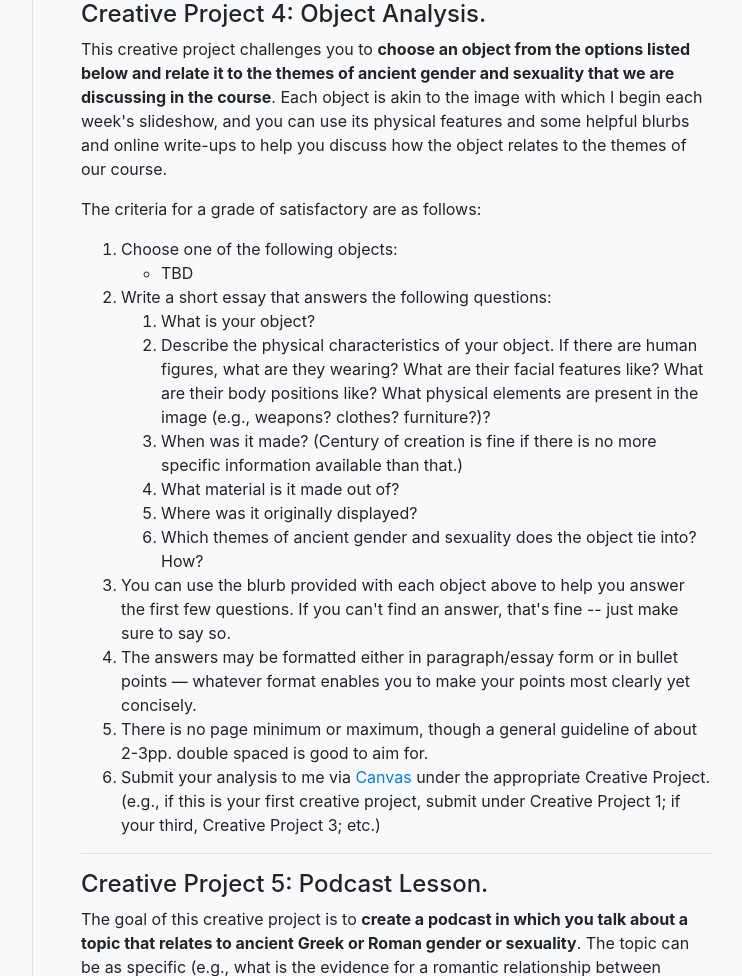
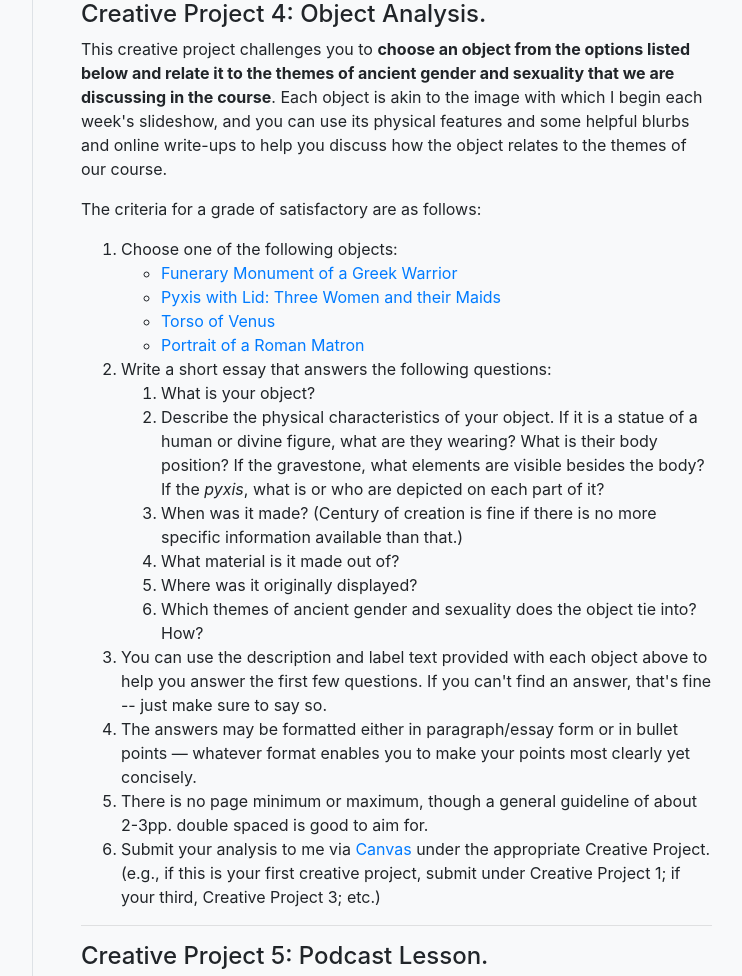
Before and after one commit to DLibatique/f20_courses, a Django app: template clas199/templates/clas199/pages/creative_projects.html in a window 1280 px wide. Shown: the part 2114-3090 px from the top of the page, without its empty margins (426-1168 px from the left). Run offline with Django 3.2, Linux system fonts and the light colour scheme; the template is opened without the code that fills it, so the values that code supplies are empty; some libraries are stand-ins or nearby versions.

Commit message:
updated cp4

```diff
--- a/clas199/templates/clas199/pages/creative_projects.html
+++ b/clas199/templates/clas199/pages/creative_projects.html
@@ -122,20 +122,23 @@
     <ol>
       <li>Choose one of the following objects:
         <ul>
-          <li>TBD</li>
+          <li><a href="https://worcester.emuseum.com/objects/12741/funerary-monument-of-a-greek-warrior?ctx=9d76b8d5-abd0-41ea-ad35-9a9decb3c83f&idx=0">Funerary Monument of a Greek Warrior</a></li>
+          <li><a href="https://worcester.emuseum.com/objects/29656/small-container-pyxis-with-lid-three-women-and-their-maid?ctx=b88a8c08-75f0-4aa3-be6d-40ee7d53da25&idx=1">Pyxis with Lid: Three Women and their Maids</a></li>
+          <li><a href="https://worcester.emuseum.com/objects/14932/venus?ctx=03b06fe2-c9a7-45fb-aa16-298b8d7a085f&idx=2">Torso of Venus</a></li>
+          <li><a href="https://worcester.emuseum.com/objects/18260/portrait-of-a-roman-matron?ctx=15b60f92-61c2-405b-aaca-7ffbdb3cbe11&idx=0">Portrait of a Roman Matron</a></li>
         </ul>
       </li>
       <li>Write a short essay that answers the following questions:
         <ol>
           <li>What is your object?</li>
-          <li>Describe the physical characteristics of your object. If there are human figures, what are they wearing? What are their facial features like? What are their body positions like? What physical elements are present in the image (e.g., weapons? clothes? furniture?)?</li>
+          <li>Describe the physical characteristics of your object. If it is a statue of a human or divine figure, what are they wearing? What is their body position? If the gravestone, what elements are visible besides the body? If the <em>pyxis</em>, what is or who are depicted on each part of it?</li>
           <li>When was it made? (Century of creation is fine if there is no more specific information available than that.)</li>
           <li>What material is it made out of?</li>
           <li>Where was it originally displayed?</li>
           <li>Which themes of ancient gender and sexuality does the object tie into? How?</li>
         </ol>
       </li>
-      <li>You can use the blurb provided with each object above to help you answer the first few questions. If you can&#39;t find an answer, that&#39;s fine -- just make sure to say so.</li>
+      <li>You can use the description and label text provided with each object above to help you answer the first few questions. If you can&#39;t find an answer, that&#39;s fine -- just make sure to say so.</li>
       <li>The answers may be formatted either in paragraph/essay form or in bullet points — whatever format enables you to make your points most clearly yet concisely.</li>
       <li>There is no page minimum or maximum, though a general guideline of about 2-3pp. double spaced is good to aim for.</li>
       <li>Submit your analysis to me via <a href="https://hc.instructure.com/courses/1569/">Canvas</a> under the appropriate Creative Project. (e.g., if this is your first creative project, submit under Creative Project 1; if your third, Creative Project 3; etc.)</li>
```
